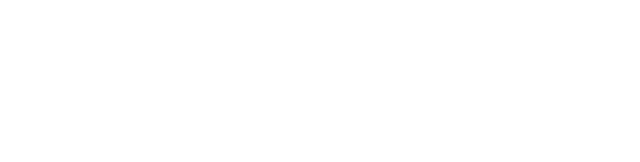
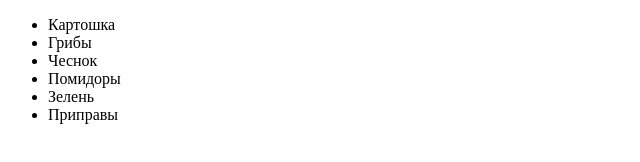
Before and after one commit to GrygoriyChernish/goit-js-hw-07, a plain HTML site: page task-02.html in a window 1280 px wide. Shown: the whole page, without its empty margins (0-640 px from the left). Drawn offline with Linux system fonts and the light colour scheme.

Commit message:
закончил второе задание

```diff
--- a/JS/task-01.js
+++ b/JS/task-01.js
@@ -1,9 +1,9 @@
 const allCategoriesRef = document.querySelectorAll('.item');
 console.log(`В списке ${allCategoriesRef.length} категории.`);
-
-allCategoriesRef.forEach(getInfo);
 
 function getInfo(item) {
   console.log(`Категория: ${item.firstElementChild.textContent}`);
   console.dir(`Количество элементов: ${item.lastElementChild.children.length}`);
 }
+
+allCategoriesRef.forEach(getInfo);
--- a/JS/task-02.js
+++ b/JS/task-02.js
@@ -0,0 +1,15 @@
+const ingredients = ['Картошка', 'Грибы', 'Чеснок', 'Помидоры', 'Зелень', 'Приправы'];
+
+const listItemRef = document.querySelector('#ingredients');
+
+const createListItems = items => {
+  return items.map(items => {
+    const itemRef = document.createElement('li');
+    itemRef.textContent = items;
+    return itemRef;
+  });
+};
+
+// const elements = createListItems(ingredients);
+
+listItemRef.append(...createListItems(ingredients));
--- a/task-02.html
+++ b/task-02.html
@@ -6,6 +6,7 @@
     <title>Задание 02</title>
   </head>
   <body>
+    <ul id="ingredients"></ul>
     <script src="./JS/task-02.js" type="module"></script>
   </body>
 </html>
```
